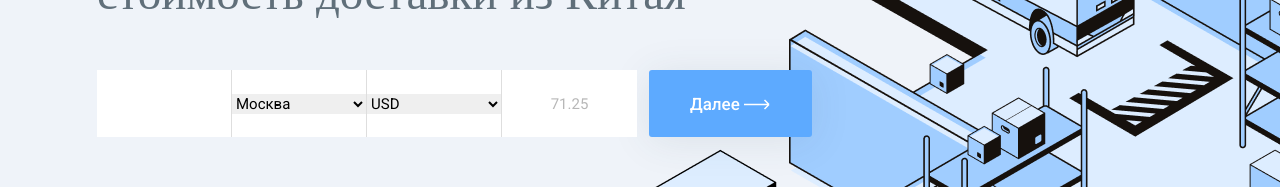
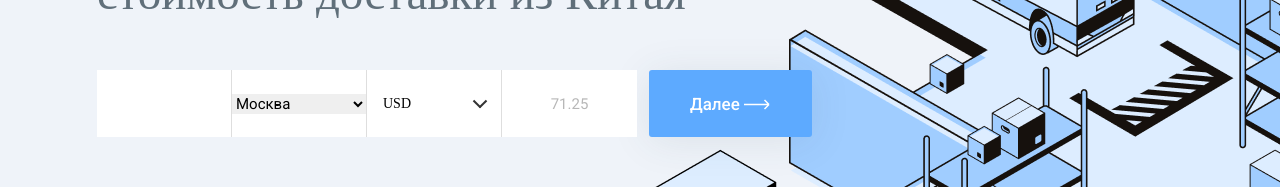
Before and after one commit to theskepticalcat/Baikal-Calculator-App, a React (Create React App) app: page /main in a window 1280 px wide. Shown: the part 368-555 px from the top of the page. Built offline with nearby package versions, Linux system fonts and the light colour scheme.

Commit message:
Choosing a currency and its rate

```diff
--- a/src/components/MiniForm/MiniForm.jsx
+++ b/src/components/MiniForm/MiniForm.jsx
@@ -18,10 +18,11 @@ const MiniForm = observer(() => {
     const [promptActive, setPromptActive] = useState(false);    //состояние подсказки
 
     const [currentCurrency, setCurrentCurrency] = useState(currency.selectedCurrency.name);
-    const[currentRate, setRate] = useState(currency.selectedCurrency.rate);     //стэйт курса валют
-    const[currentRussianCity, setRussianCity] = useState(russianCities.russianCities[0].name);       //стэйт для русского города
+    const [currentRate, setRate] = useState(currency.selectedCurrency.rate);     //стэйт курса валют
+    const [currentRussianCity, setRussianCity] = useState(russianCities.russianCities[0].name);       //стэйт для русского города
     const [currentValue, setValue] = useState('');      //стэйт инпута с выбором китайского города
-    (console.log(currentValue));
+
+
 
     //Появление подсказки:
     useEffect(() => {
@@ -77,16 +78,38 @@ const MiniForm = observer(() => {
     }
 
 
+
     //Выбор валюты и её курса:
     const onChangeCurrency = (e) => {
         setPromptActive(false);
-        let currentCurrency = e.target.value;
 
-        const newCurrency = currency.currency.filter(item =>
-            item.name === currentCurrency
-        )
-        setRate(newCurrency[0].rate);  //меняем состояние
-    };
+        const selectUsd = document.getElementById('form__item--usd');
+        const selectUsd_title = selectUsd.querySelector('.form__item--select__title');
+        const selectUsd_items = selectUsd.querySelectorAll('.select-item');
+
+        //Выпадающее меню:
+        selectUsd_title.addEventListener('click', () => {
+            if ('active' === selectUsd.getAttribute('data-state')) {
+                selectUsd.setAttribute('data-state', '');
+            } else {
+                selectUsd.setAttribute('data-state', 'active');
+            }
+        })
+
+        //Закрываем по клику на опцию и сохраняем в стейт:
+        for (let i = 0; i < selectUsd_items.length; i++) {
+            selectUsd_items[i].addEventListener('click', (e) => {
+                selectUsd_title.textContent = e.currentTarget.textContent;
+                selectUsd.setAttribute('data-state', '');
+
+                setCurrentCurrency(e.currentTarget.textContent);
+            })
+        }
+
+        //Меняем курс валюты:
+        const onSelectRate = currency.currency.filter(item => item.name === currentCurrency);
+        setRate(onSelectRate[0].rate);
+    }
 
 
 
@@ -101,6 +124,7 @@ const MiniForm = observer(() => {
                         <div className='form__item--from__results' id='results'></div>
                     </div>
 
+
                     {/**Куда: */}
                     <div className='form__item'>
                         <select onClick={e => onChangeCity(e)} className='form__item--to'>
@@ -114,18 +138,25 @@ const MiniForm = observer(() => {
                         </select>
                     </div>
 
+
                     {/**Валюта: */}
-                    <div className='form__item'>
-                        <select onClick={e => onChangeCurrency(e)} className='form__item--usd'>
-                            <p>{currentCurrency}</p>
-                            <img src={smallArrowDownSvg} alt="выбрать" />
+                    <div onClick={e => onChangeCurrency(e)} className='form__item' id='form__item--usd' data-state=''>
+                        <div className='form__item--select__title'>  {/**главный блок с названием*/}
+                            {currentCurrency}
+                        </div>
+
+                       <div className='form__item--select__content'>
                             {currency.currency.map(item => {
                                 return (
-                                    <option className='form__item--to__results' key={item.id}>{item.name}</option>
+                                    <div className='select-item' key={item.id}>
+                                        <input id="select0" className='select__input' type="radio"/>
+                                        <label htmlFor="select0" className='select__label'>{item.name}</label>
+                                    </div>
                                 )
                             })}
-                        </select>
+                       </div>
                     </div>
+
 
                     {/**Курс: */}
                     <div className='form__item form__item--rate'>
@@ -136,6 +167,7 @@ const MiniForm = observer(() => {
                 <button className='form__nextBtn'>Далее <img src={whiteArrow} alt='/'/></button>
             </div>
 
+
             <Prompt active={promptActive} setActive={setPromptActive}/>
         </div>
     )
--- a/src/components/MiniForm/miniForm.scss
+++ b/src/components/MiniForm/miniForm.scss
@@ -96,6 +96,115 @@
                     }
                 }
 
+
+
+                &[data-state="active"] {
+                    .select__title {
+                      &::before {
+                        transform: translate(-3px, -50%) rotate(-45deg);
+                      }
+
+                      &::after {
+                        transform: translate(3px, -50%) rotate(45deg);
+                      }
+                    }
+
+                    .form__item--select__content {
+                      opacity: 1;
+                    }
+
+                    .select__label + .select__input + .select__label {
+                      max-height: 60px;
+                    }
+                }
+
+
+                &--select__title {
+                    display: flex;
+                    align-items: center;
+                    width: 100%;
+                    height: 100%;
+                    padding: 8px 16px;
+
+                    cursor: pointer;
+
+                    &::before,
+                    &::after {
+                      content: "";
+
+                      position: absolute;
+                      top: 50%;
+                      right: 16px;
+
+                      display: block;
+                      width: 10px;
+                      height: 2px;
+
+                      transition: all 0.3s ease-out;
+
+                      background-color: #333333;
+
+                      transform: translate(-3px, -50%) rotate(45deg);
+                    }
+                    &::after {
+                      transform: translate(3px, -50%) rotate(-45deg);
+                    }
+                }
+
+
+                &--select__content {
+                    position: absolute;
+                    top: 67px;
+
+                    display: flex;
+                    flex-direction: column;
+                    width: 100%;
+
+                    background-color: #ffffff;
+
+                    border-bottom-left-radius: 5px;
+                    border-bottom-right-radius: 5px;
+
+                    transition: all 0.3s ease-out;
+
+                    opacity: 0;
+                    z-index: 8;
+                    cursor: pointer;
+
+
+                    .select-item {
+                        display: flex;
+                        align-items: center;
+                        justify-content: space-around;
+                        width: 100%;
+
+                        height: 67px;
+                        cursor: pointer;
+                        border-top: 1px solid #DEDEDE;
+
+                        &__label {
+                            display: flex;
+                            align-items: center;
+                            height: 80px;
+
+                            transition: all 0.2s ease-out;
+                        }
+                    }
+
+                    .select__input {
+                        display: none;
+
+                        &:checked + label {
+                          background-color: white;
+                        }
+                    }
+
+                    @include breakpoint($tablet-bp) {
+                        top: 45px;
+                    }
+                }
+
+
                 @include breakpoint($tablet-bp) {
                     padding: 47px auto;
                     border: none;
```
Also changed, not shown: 26 other files (tests, documents, lock files or other folders).
